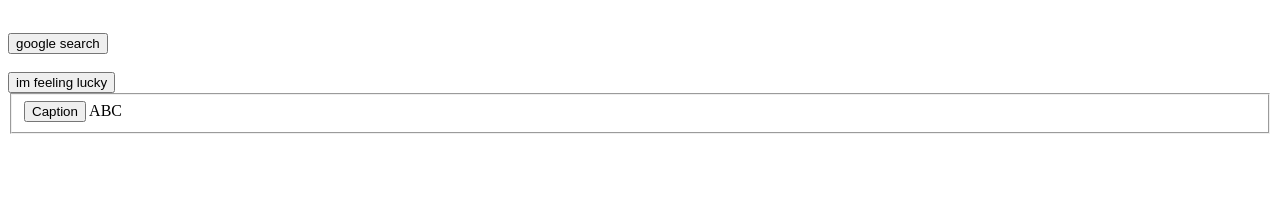
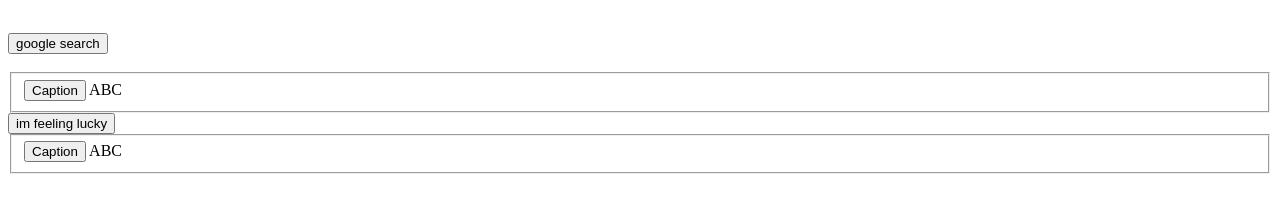
Before and after one commit to KYGR6/google-project, a plain HTML site: page index.html in a window 1280 px wide. Shown: the part 354-566 px from the top of the page. Drawn offline with Linux system fonts and the light colour scheme.

Commit message:
index.html

```diff
--- a/index.html
+++ b/index.html
@@ -24,20 +24,22 @@
 
 
         <div>
-<form action="#" method="POST" name="my_form">
+<form  action="#" method="POST" name="my_form">
 <input type="text" name="username"><br>
 <br>
 <br>
-<input class="types" type="button" value="google search"><br><br>
-<input class="types" type="button" value="im feeling lucky">
+<input id="A" class="types" type="button" value="google search"><br><br>
+<fieldset>
+    <span><input id="button1" type="button" value="Caption" onclick="" /></span>
+    <label id="B" for="button1">ABC</label>
+</fieldset>
+<input id="A" class="types" type="button" value="im feeling lucky">
+<fieldset>
+    <span><input id="button1" type="button" value="Caption" onclick="" /></span>
+    <label id="B" for="button1">ABC</label>
+</fieldset>
 </form>
 
-<form id="A" action="">
-    <fieldset>
-        <span><input id="button1" type="button" value="Caption" onclick="" /></span>
-        <label id="B" for="button1">ABC</label>
-    </fieldset>
-</form>
 
 
         </div>
```
